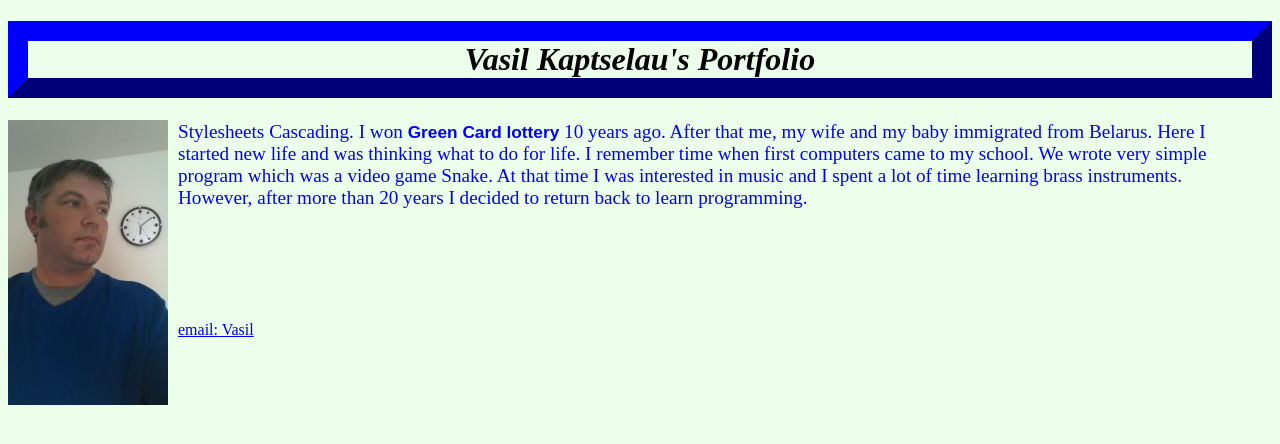
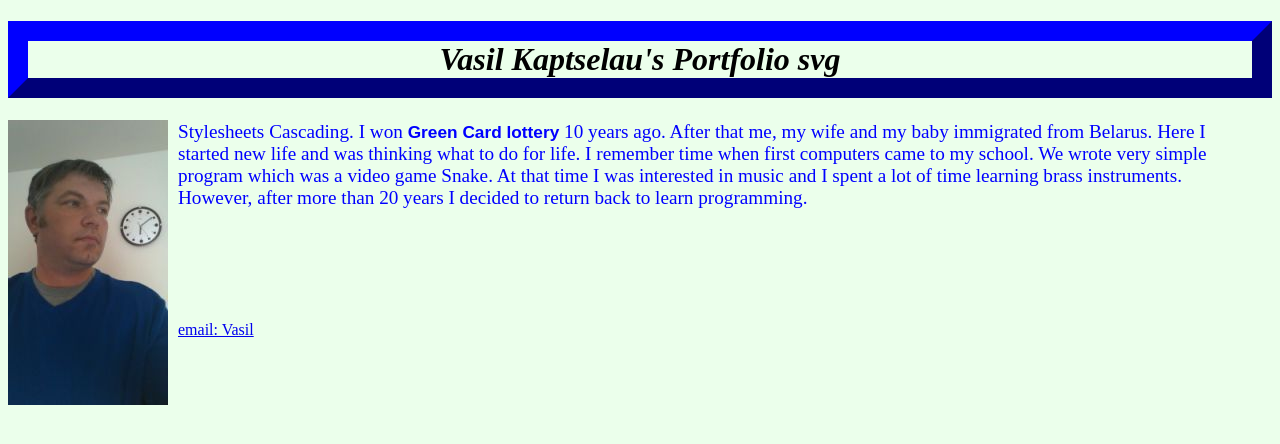
Before and after one commit to vasilkaptselau/vasilkaptselau.github.io, a plain HTML site: page index.html in a window 1280 px wide. Drawn offline with Linux system fonts and the light colour scheme.

Commit message:
testing
testing

```diff
--- a/index.html
+++ b/index.html
@@ -16,7 +16,7 @@ Vasil Kaptselau's Portfolio
 <body>
 
 <h1>
-Vasil Kaptselau's Portfolio
+Vasil Kaptselau's Portfolio svg
 
 </h1>
 
```
